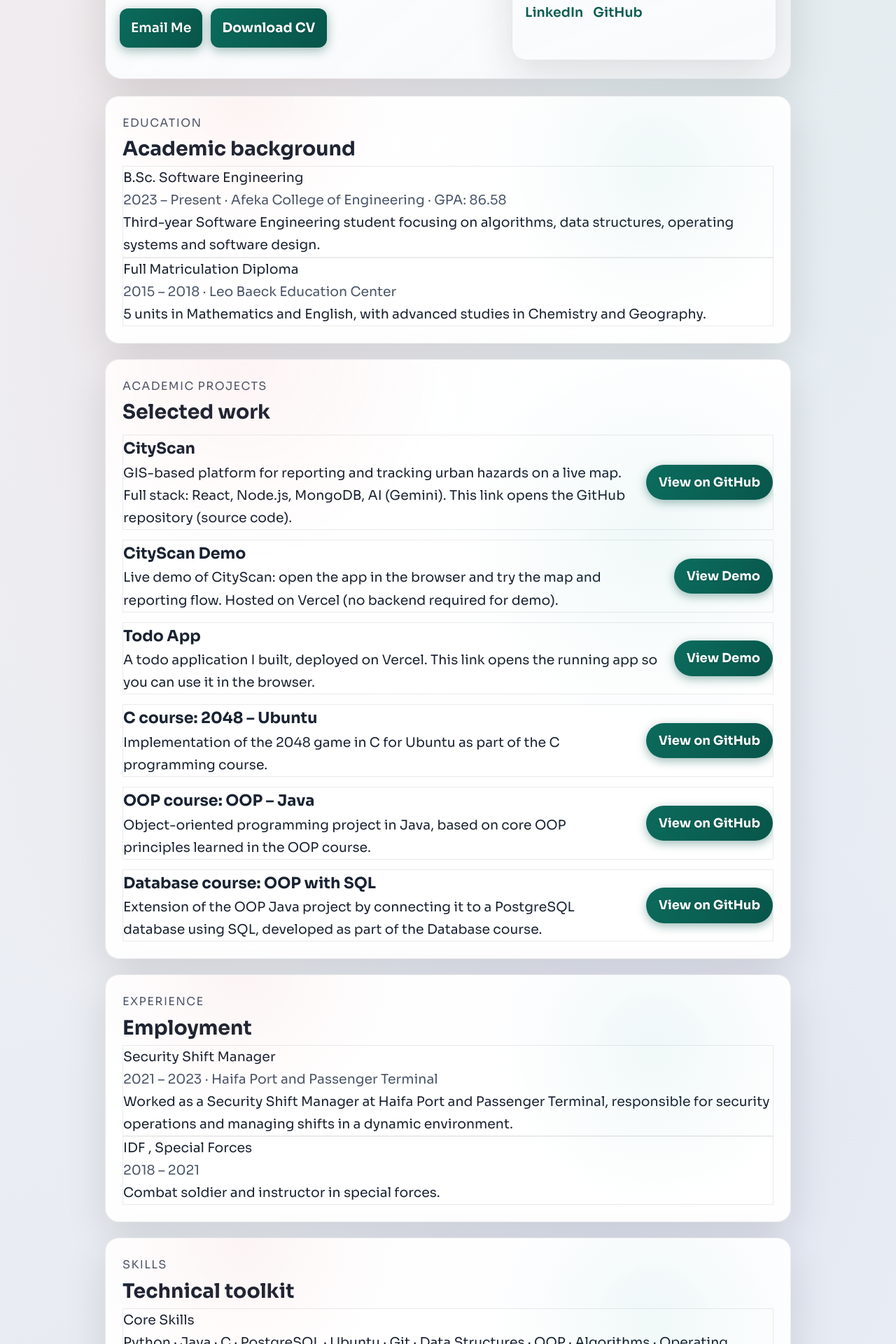
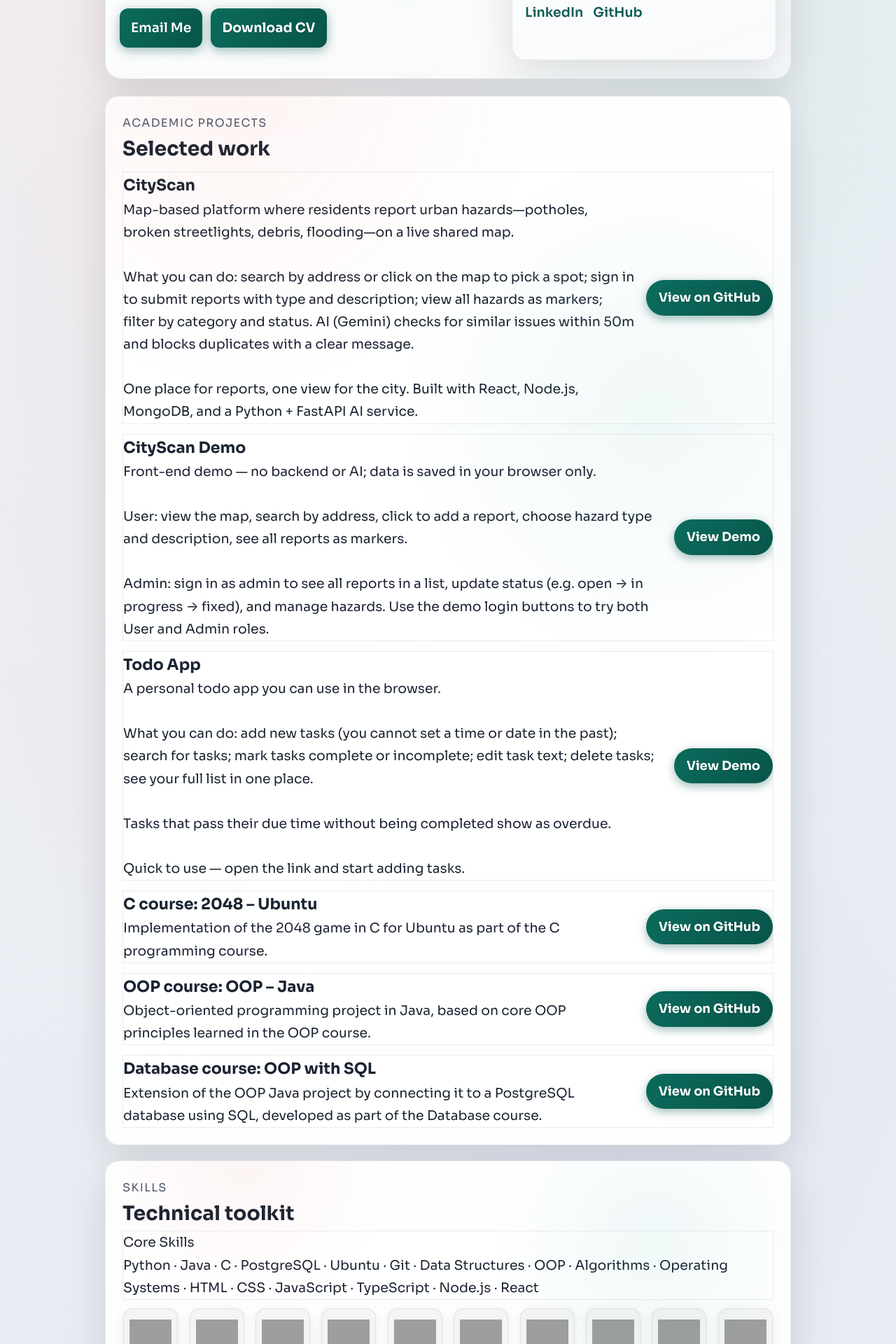
Before and after one commit to alon1406/portfolio, a React (Vite) app: page / in a window 1280 px wide. Shown: the part 680-2600 px from the top of the page at 70% size. Built offline with nearby package versions, Linux system fonts and the light colour scheme; grey boxes are pictures that could not be loaded.

Commit message:
edited projects

```diff
--- a/src/App.jsx
+++ b/src/App.jsx
@@ -1,9 +1,7 @@
 import { useEffect, useState } from 'react'
 import Header from './components/Header.jsx'
 import Hero from './components/Hero.jsx'
-import Education from './components/Education.jsx'
 import Projects from './components/Projects.jsx'
-import Experience from './components/Experience.jsx'
 import Skills from './components/Skills.jsx'
 import Languages from './components/Languages.jsx'
 import Contact from './components/Contact.jsx'
@@ -117,9 +115,7 @@ function App() {
       <Header theme={theme} onToggleTheme={toggleTheme} />
       <main>
         <Hero />
-        <Education />
         <Projects />
-        <Experience />
         <Skills />
         <Languages />
         <Contact />
--- a/src/components/Education.jsx
+++ /dev/null
@@ -1,22 +0,0 @@
-function Education() {
-  return (
-    <section className="panel" id="education" data-reveal>
-      <div className="panel__header">
-        <p className="eyebrow">Education</p>
-        <h2>Academic background</h2>
-      </div>
-      <div className="card">
-        <div className="card__title">B.Sc. Software Engineering</div>
-        <div className="card__meta">2023 – Present · Afeka College of Engineering · GPA: 86.58</div>
-        <p className="card__body">Third-year Software Engineering student focusing on algorithms, data structures, operating systems and software design.</p>
-      </div>
-      <div className="card">
-        <div className="card__title">Full Matriculation Diploma</div>
-        <div className="card__meta">2015 – 2018 · Leo Baeck Education Center</div>
-        <p className="card__body">5 units in Mathematics and English, with advanced studies in Chemistry and Geography.</p>
-      </div>
-    </section>
-  )
-}
-
-export default Education
--- a/src/components/Experience.jsx
+++ /dev/null
@@ -1,22 +0,0 @@
-function Experience() {
-  return (
-    <section className="panel" id="experience" data-reveal>
-      <div className="panel__header">
-        <p className="eyebrow">Experience</p>
-        <h2>Employment</h2>
-      </div>
-      <div className="card">
-        <div className="card__title">Security Shift Manager</div>
-        <div className="card__meta">2021 – 2023 · Haifa Port and Passenger Terminal</div>
-        <p className="card__body">Worked as a Security Shift Manager at Haifa Port and Passenger Terminal, responsible for security operations and managing shifts in a dynamic environment.</p>
-      </div>
-      <div className="card">
-        <div className="card__title">IDF , Special Forces</div>
-        <div className="card__meta">2018 – 2021</div>
-        <p className="card__body">Combat soldier and instructor in special forces.</p>
-      </div>
-    </section>
-  )
-}
-
-export default Experience
--- a/src/components/Header.jsx
+++ b/src/components/Header.jsx
@@ -4,9 +4,7 @@ function Header({ theme, onToggleTheme }) {
       <div className="logo">Alon Etos</div>
       <nav className="nav" id="nav">
         <a href="#about">About</a>
-        <a href="#education">Education</a>
         <a href="#projects">Projects</a>
-        <a href="#experience">Experience</a>
         <a href="#skills">Skills</a>
         <a href="#languages">Languages</a>
         <a href="#contact">Contact</a>
--- a/src/components/Projects.jsx
+++ b/src/components/Projects.jsx
@@ -1,8 +1,8 @@
 function Projects() {
   const items = [
-    { href: 'https://github.com/alon1406/CityScan', title: 'CityScan', body: 'GIS-based platform for reporting and tracking urban hazards on a live map. Full stack: React, Node.js, MongoDB, AI (Gemini). This link opens the GitHub repository (source code).', linkText: 'View on GitHub' },
-    { href: 'https://city-scan-tawny.vercel.app/', title: 'CityScan Demo', body: 'Live demo of CityScan: open the app in the browser and try the map and reporting flow. Hosted on Vercel (no backend required for demo).', linkText: 'View Demo' },
-    { href: 'https://todo-app-omega-snowy-46.vercel.app/', title: 'Todo App', body: 'A todo application I built, deployed on Vercel. This link opens the running app so you can use it in the browser.', linkText: 'View Demo' },
+    { href: 'https://github.com/alon1406/CityScan', title: 'CityScan', body: 'Map-based platform where residents report urban hazards—potholes, broken streetlights, debris, flooding—on a live shared map.\n\nWhat you can do: search by address or click on the map to pick a spot; sign in to submit reports with type and description; view all hazards as markers; filter by category and status. AI (Gemini) checks for similar issues within 50m and blocks duplicates with a clear message.\n\nOne place for reports, one view for the city. Built with React, Node.js, MongoDB, and a Python + FastAPI AI service.', linkText: 'View on GitHub' },
+    { href: 'https://city-scan-tawny.vercel.app/', title: 'CityScan Demo', body: 'Front-end demo — no backend or AI; data is saved in your browser only.\n\nUser: view the map, search by address, click to add a report, choose hazard type and description, see all reports as markers.\n\nAdmin: sign in as admin to see all reports in a list, update status (e.g. open → in progress → fixed), and manage hazards. Use the demo login buttons to try both User and Admin roles.', linkText: 'View Demo' },
+    { href: 'https://todo-app-omega-snowy-46.vercel.app/', title: 'Todo App', body: 'A personal todo app you can use in the browser.\n\nWhat you can do: add new tasks (you cannot set a time or date in the past); search for tasks; mark tasks complete or incomplete; edit task text; delete tasks; see your full list in one place.\n\nTasks that pass their due time without being completed show as overdue.\n\nQuick to use — open the link and start adding tasks.', linkText: 'View Demo' },
     { href: 'https://github.com/alon1406/2048-Ubuntu', title: 'C course: 2048 – Ubuntu', body: 'Implementation of the 2048 game in C for Ubuntu as part of the C programming course.', linkText: 'View on GitHub' },
     { href: 'https://github.com/alon1406/OOP', title: 'OOP course: OOP – Java', body: 'Object-oriented programming project in Java, based on core OOP principles learned in the OOP course.', linkText: 'View on GitHub' },
     { href: 'https://github.com/alon1406/OOP_SQL', title: 'Database course: OOP with SQL', body: 'Extension of the OOP Java project by connecting it to a PostgreSQL database using SQL, developed as part of the Database course.', linkText: 'View on GitHub' },
--- a/src/index.css
+++ b/src/index.css
@@ -118,6 +118,10 @@ html {
 [data-theme="light"] .card {
   background: var(--card);
   border: 1px solid var(--border);
+}
+
+.card__body {
+  white-space: pre-line;
 }
 
 [data-theme="light"] .nav a {
@@ -499,7 +503,7 @@ main {
   width: 100%;
   height: 100%;
   object-fit: cover;
-  object-position: center center;
+  object-position: center 35%;
   border-radius: inherit;
   transform: translateZ(0);
   backface-visibility: hidden;
```
